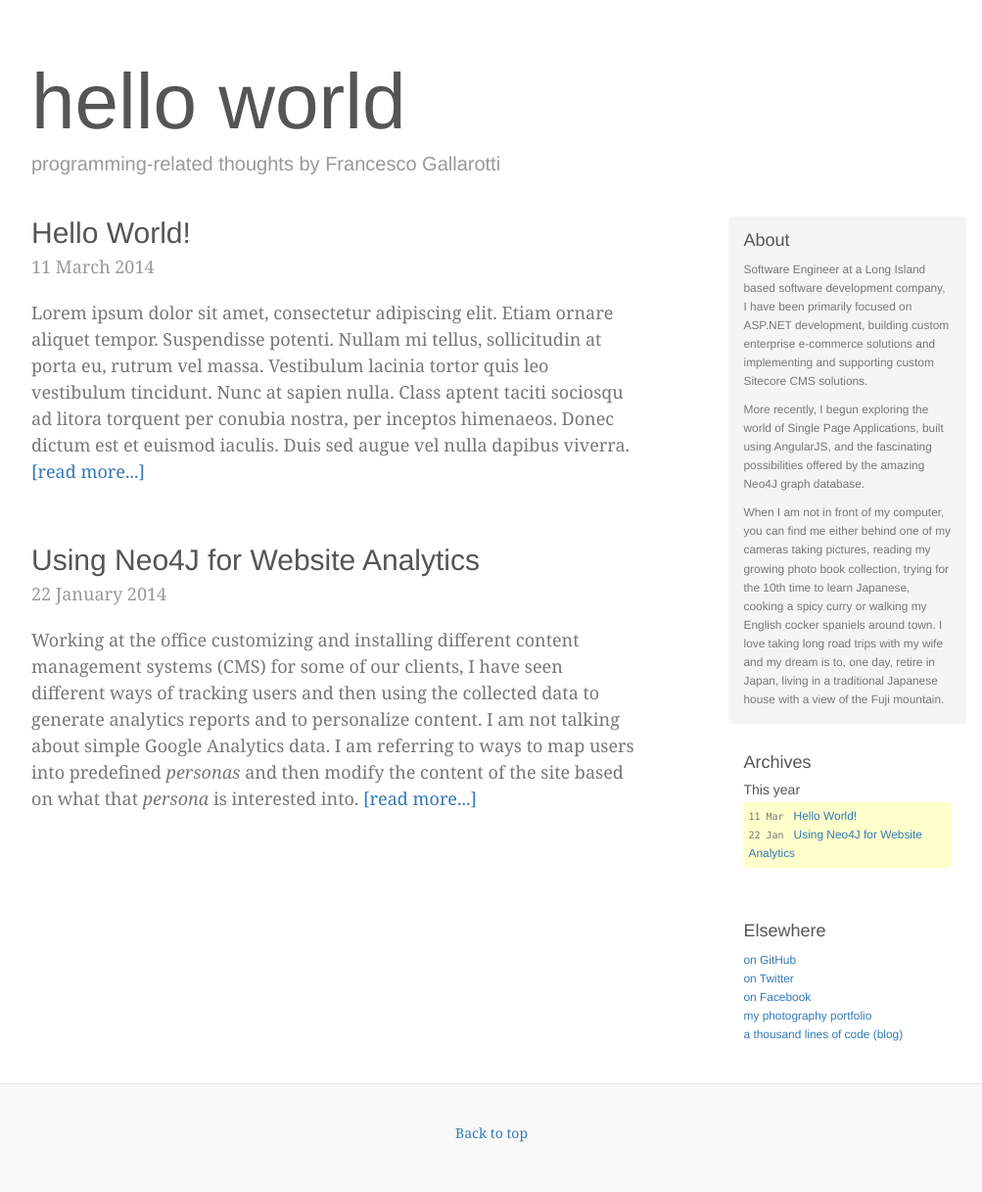
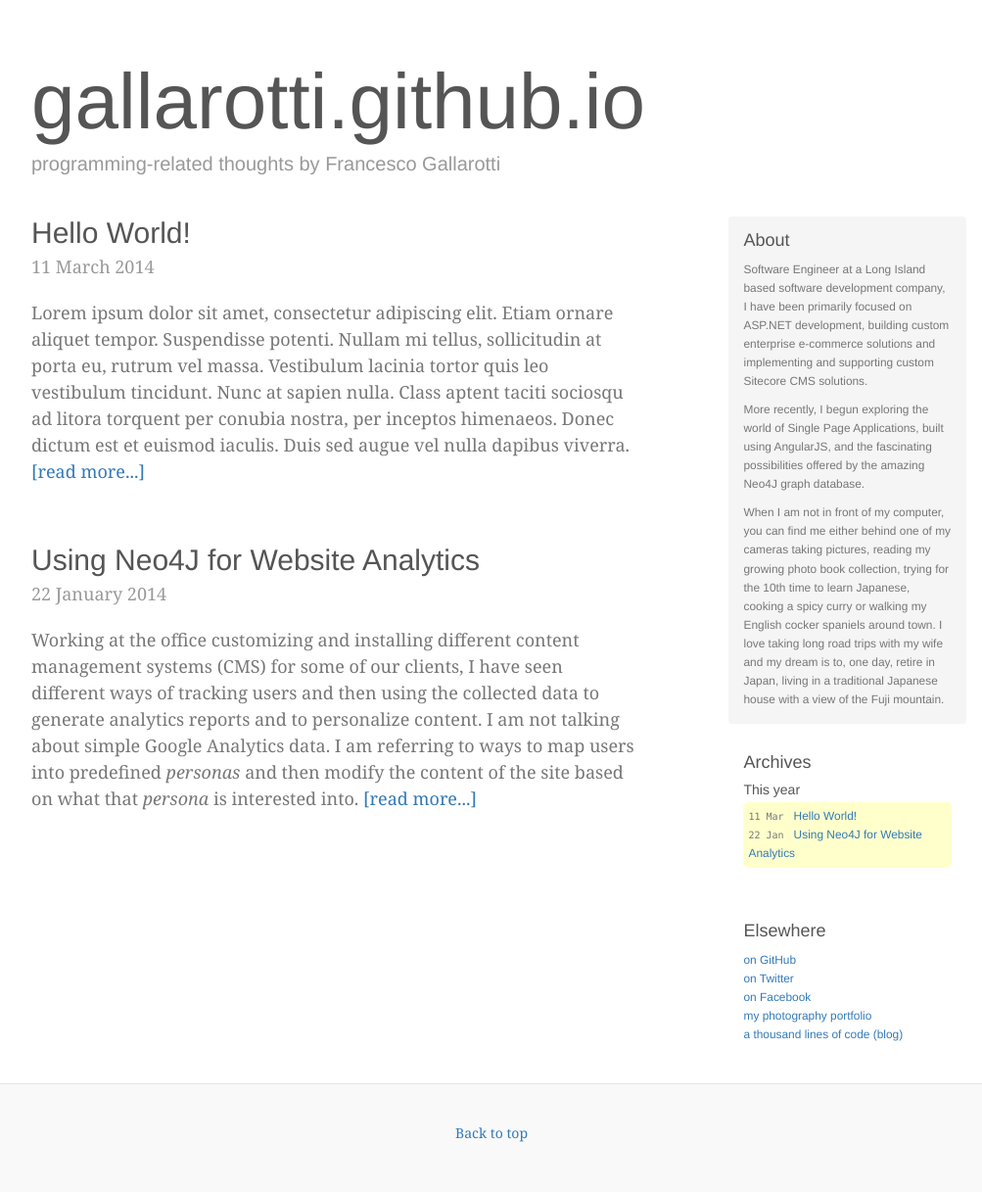
Before and after one commit to gallarotti/gallarotti.github.io, a Jekyll site: the page built from index.html, in a window 1280 px wide. Shown: the whole page at 98% size, without its empty margins (138-1141 px from the left). Built offline with Jekyll 4.4.1, drawn with Linux system fonts in a browser that asks for light colours; nearby versions of some CDN libraries; Markdown is read by kramdown in place of the engine named in the settings; the list of posts is cut into pages by our own code.

Commit message:
changed title

```diff
--- a/_includes/header.html
+++ b/_includes/header.html
@@ -28,7 +28,7 @@
 
     <div class="container">
       <div class="blog-header">
-        <h1 class="blog-title"><a href="/">hello world</a></h1>
+        <h1 class="blog-title"><a href="/">gallarotti.github.io</a></h1>
         <h3 class="lead blog-description">programming-related thoughts by Francesco Gallarotti</h3>
       </div>
       <div class="row">
```
